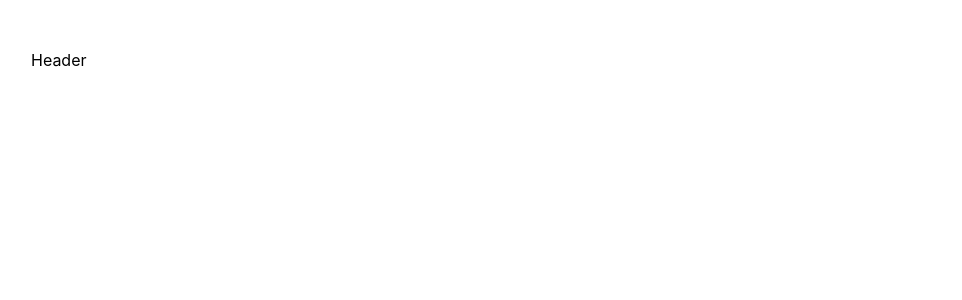
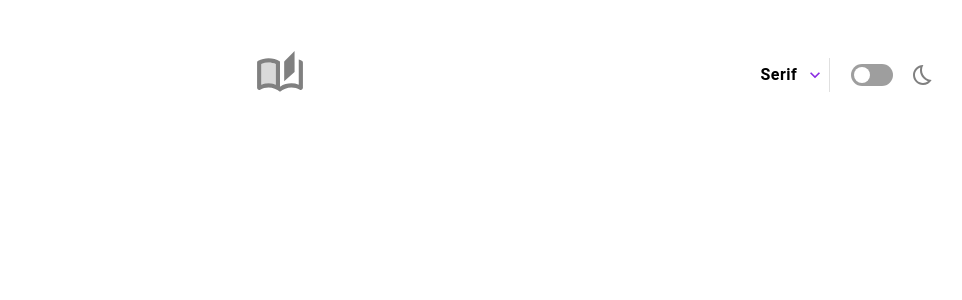
Before and after one commit to itsimoes/free-dictionary, a React (Create React App) app: page / in a window 1280 px wide. Shown: the top 300 px of the page, without its empty margins (33-995 px from the left). Built offline with nearby package versions, Linux system fonts and the light colour scheme.

Commit message:
header estilizado, ainda sem funcionalidades

```diff
--- a/src/components/Header/Header.tsx
+++ b/src/components/Header/Header.tsx
@@ -1,8 +1,29 @@
 import React from "react";
 import "./style.scss";
+import Container from "@mui/material/Container";
+import SerifMenu from "./SerifMenu";
+import Divider from "@mui/material/Divider";
+import ThemeSwitcher from "./ThemeSwitcher";
+
+//icons
+import AutoStoriesTwoToneIcon from "@mui/icons-material/AutoStoriesTwoTone";
+
 
 const Header = () => {
-  return <div>Header</div>;
+  return (
+    <>
+      <div className="header-wrapper">
+        <AutoStoriesTwoToneIcon className="autoStoriesTwoToneIcon" />
+        <div className="serif-menu">
+          <SerifMenu />
+          <Divider orientation="vertical" variant="middle" flexItem />
+          <Container className="switcher">
+            <ThemeSwitcher />
+          </Container>
+        </div>
+      </div>
+    </>
+  );
 };
 
 export default Header;
--- /dev/null
+++ b/src/components/Header/SerifMenu.tsx
@@ -0,0 +1,109 @@
+import * as React from "react";
+import { styled, alpha } from "@mui/material/styles";
+import Button from "@mui/material/Button";
+import Menu, { MenuProps } from "@mui/material/Menu";
+import MenuItem from "@mui/material/MenuItem";
+import EditIcon from "@mui/icons-material/Edit";
+import Divider from "@mui/material/Divider";
+import ArchiveIcon from "@mui/icons-material/Archive";
+import FileCopyIcon from "@mui/icons-material/FileCopy";
+import MoreHorizIcon from "@mui/icons-material/MoreHoriz";
+import KeyboardArrowDownIcon from "@mui/icons-material/KeyboardArrowDown";
+
+const StyledMenu = styled((props: MenuProps) => (
+  <Menu
+    elevation={0}
+    anchorOrigin={{
+      vertical: "bottom",
+      horizontal: "right",
+    }}
+    transformOrigin={{
+      vertical: "top",
+      horizontal: "right",
+    }}
+    {...props}
+  />
+))(({ theme }) => ({
+  "& .MuiPaper-root": {
+    borderRadius: 6,
+    marginTop: theme.spacing(1),
+    minWidth: 180,
+    color:
+      theme.palette.mode === "light"
+        ? "rgb(55, 65, 81)"
+        : theme.palette.grey[300],
+    boxShadow:
+      "rgb(255, 255, 255) 0px 0px 0px 0px, rgba(0, 0, 0, 0.05) 0px 0px 0px 1px, rgba(0, 0, 0, 0.1) 0px 10px 15px -3px, rgba(0, 0, 0, 0.05) 0px 4px 6px -2px",
+    "& .MuiMenu-list": {
+      padding: "4px 0",
+    },
+    "& .MuiMenuItem-root": {
+      "& .MuiSvgIcon-root": {
+        fontSize: 18,
+        color: theme.palette.text.secondary,
+        marginRight: theme.spacing(1.5),
+      },
+      "&:active": {
+        backgroundColor: alpha(
+          theme.palette.primary.main,
+          theme.palette.action.selectedOpacity
+        ),
+      },
+    },
+  },
+}));
+
+export default function CustomizedMenus() {
+  const [anchorEl, setAnchorEl] = React.useState<null | HTMLElement>(null);
+  const open = Boolean(anchorEl);
+  const handleClick = (event: React.MouseEvent<HTMLElement>) => {
+    setAnchorEl(event.currentTarget);
+  };
+  const handleClose = () => {
+    setAnchorEl(null);
+  };
+
+  return (
+    <div>
+      <Button
+        id="demo-customized-button"
+        aria-controls={open ? "demo-customized-menu" : undefined}
+        aria-haspopup="true"
+        aria-expanded={open ? "true" : undefined}
+        variant="text"
+        disableElevation
+        onClick={handleClick}
+        endIcon={<KeyboardArrowDownIcon id="keyboardArrowDownIcon" />}
+      >
+        Serif
+      </Button>
+      <StyledMenu
+        id="demo-customized-menu"
+        MenuListProps={{
+          "aria-labelledby": "demo-customized-button",
+        }}
+        anchorEl={anchorEl}
+        open={open}
+        onClose={handleClose}
+      >
+        <MenuItem onClick={handleClose} disableRipple>
+          {/* <EditIcon /> */}
+          Serif
+        </MenuItem>
+        <MenuItem onClick={handleClose} disableRipple>
+          {/* <FileCopyIcon /> */}
+          Sans-Serif
+        </MenuItem>
+        {/* <Divider sx={{ my: 0.5 }} /> */}
+        <MenuItem onClick={handleClose} disableRipple>
+          {/* <ArchiveIcon /> */}
+          None
+        </MenuItem>
+        {/* <MenuItem onClick={handleClose} disableRipple>
+          <MoreHorizIcon />
+          More
+        </MenuItem> */}
+      </StyledMenu>
+    </div>
+  );
+}
--- /dev/null
+++ b/src/components/Header/ThemeSwitcher.jsx
@@ -0,0 +1,33 @@
+import React from "react";
+import { styled } from "@mui/material/styles";
+import Switch from "@mui/material/Switch";
+import FormControlLabel from "@mui/material/FormControlLabel";
+
+import BedtimeOutlinedIcon from "@mui/icons-material/BedtimeOutlined";
+
+const ThemeSwitcher = () => {
+  const Android12Switch = styled(Switch)(({ theme }) => ({
+    padding: 8,
+    "& .MuiSwitch-track": {
+      borderRadius: 22 / 2,
+    },
+    "& .MuiSwitch-thumb": {
+      boxShadow: "none",
+      width: 16,
+      height: 16,
+      margin: 2,
+    },
+  }));
+  return (
+    <>
+      <FormControlLabel
+        control={<Android12Switch />}
+        label=""
+        className="slider-switcher"
+      />
+      <BedtimeOutlinedIcon />
+    </>
+  );
+};
+
+export default ThemeSwitcher;
--- a/src/components/Header/style.scss
+++ b/src/components/Header/style.scss
@@ -0,0 +1,55 @@
+.header-wrapper {
+  display: flex;
+  justify-content: space-around;
+  color: var(--grey);
+}
+
+.autoStoriesTwoToneIcon {
+  font-size: 50px !important;
+}
+
+.serif-menu {
+  display: flex;
+  justify-content: center;
+  align-items: center;
+}
+
+.css-4ca7ag-MuiButtonBase-root-MuiButton-root {
+  text-transform: capitalize !important;
+}
+
+.css-j204z7-MuiFormControlLabel-root {
+  margin-right: 10px !important;
+}
+
+.switcher {
+  display: flex !important;
+  justify-content: center;
+  align-items: center;
+}
+
+#demo-customized-button {
+  color: black;
+  font-weight: 600;
+  font-size: 16px;
+}
+#demo-customized-button:hover {
+  color: black;
+  background-color: rgba(138, 43, 226, 0.1);
+}
+  // #demo-customized-button:active {
+  //   color: black;
+  //   background-color: rgba(128,0,128, 0.1);
+  // }
+
+#keyboardArrowDownIcon {
+  color: var(--violet);
+}
+
+.css-5ryogn-MuiButtonBase-root-MuiSwitch-switchBase.Mui-checked+.MuiSwitch-track {
+  background-color: blueviolet !important;
+}
+
+.css-5ryogn-MuiButtonBase-root-MuiSwitch-switchBase.Mui-checked {
+  color: blueviolet !important;
+}
--- a/src/index.css
+++ b/src/index.css
@@ -11,3 +11,8 @@ code {
   font-family: source-code-pro, Menlo, Monaco, Consolas, 'Courier New',
     monospace;
 }
+
+:root {
+  --grey: grey;
+  --violet: blueviolet;
+}
```
